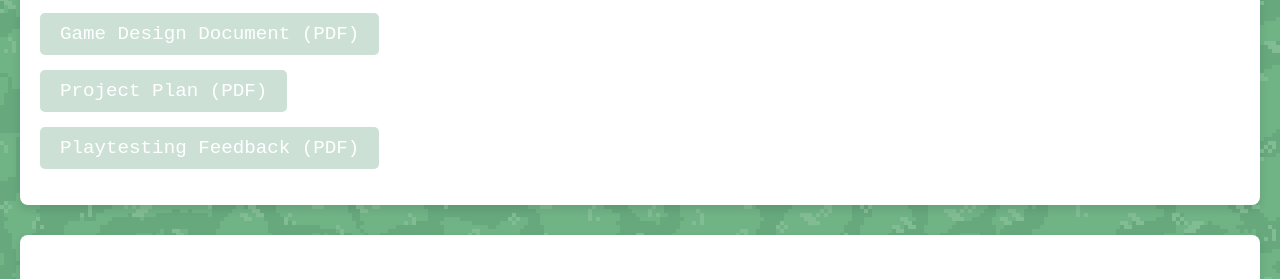
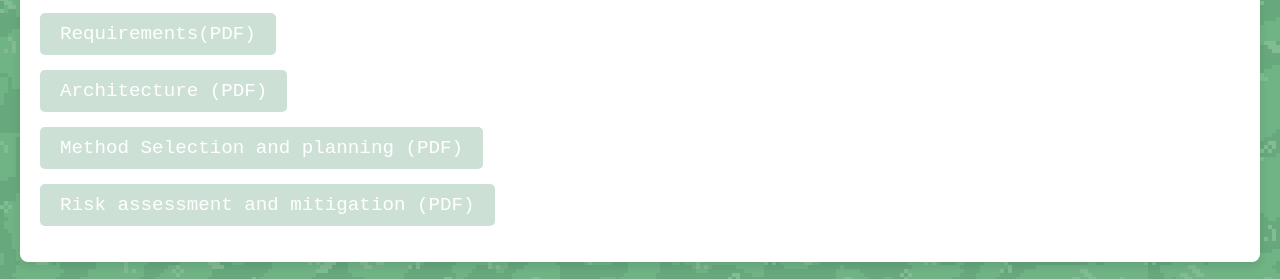
Before and after one commit to Nestro-10/Nestro-10.github.io, a plain HTML site: page index.html in a window 1280 px wide. Shown: the part 499-778 px from the top of the page. Drawn offline with Linux system fonts and the light colour scheme.

Commit message:
Update index.html

```diff
--- a/index.html
+++ b/index.html
@@ -125,9 +125,10 @@
     <section>
         <h2>Deliverables</h2>
         <ul>
-            <li><a href="path-to-your-pdf/game-design-document.pdf" target="_blank">Game Design Document (PDF)</a></li>
-            <li><a href="path-to-your-pdf/project-plan.pdf" target="_blank">Project Plan (PDF)</a></li>
-            <li><a href="path-to-your-pdf/playtesting-feedback.pdf" target="_blank">Playtesting Feedback (PDF)</a></li>
+            <li><a href="path-to-your-pdf/game-design-document.pdf" target="_blank">Requirements(PDF)</a></li>
+            <li><a href="path-to-your-pdf/project-plan.pdf" target="_blank">Architecture (PDF)</a></li>
+            <li><a href="path-to-your-pdf/playtesting-feedback.pdf" target="_blank">Method Selection and planning (PDF)</a></li>
+            <li><a href="path-to-your-pdf/playtesting-feedback.pdf" target="_blank">Risk assessment and mitigation (PDF)</a></li>
         </ul>
     </section>
 
```
